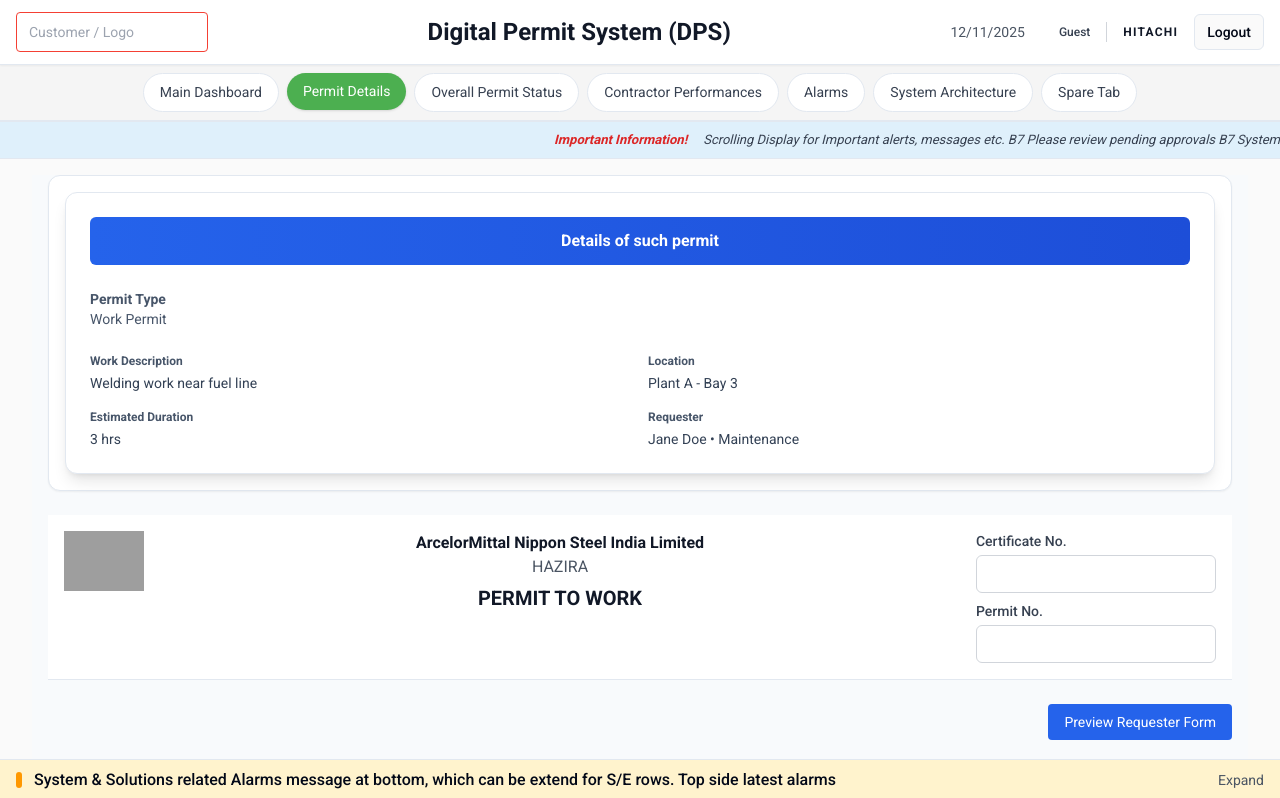
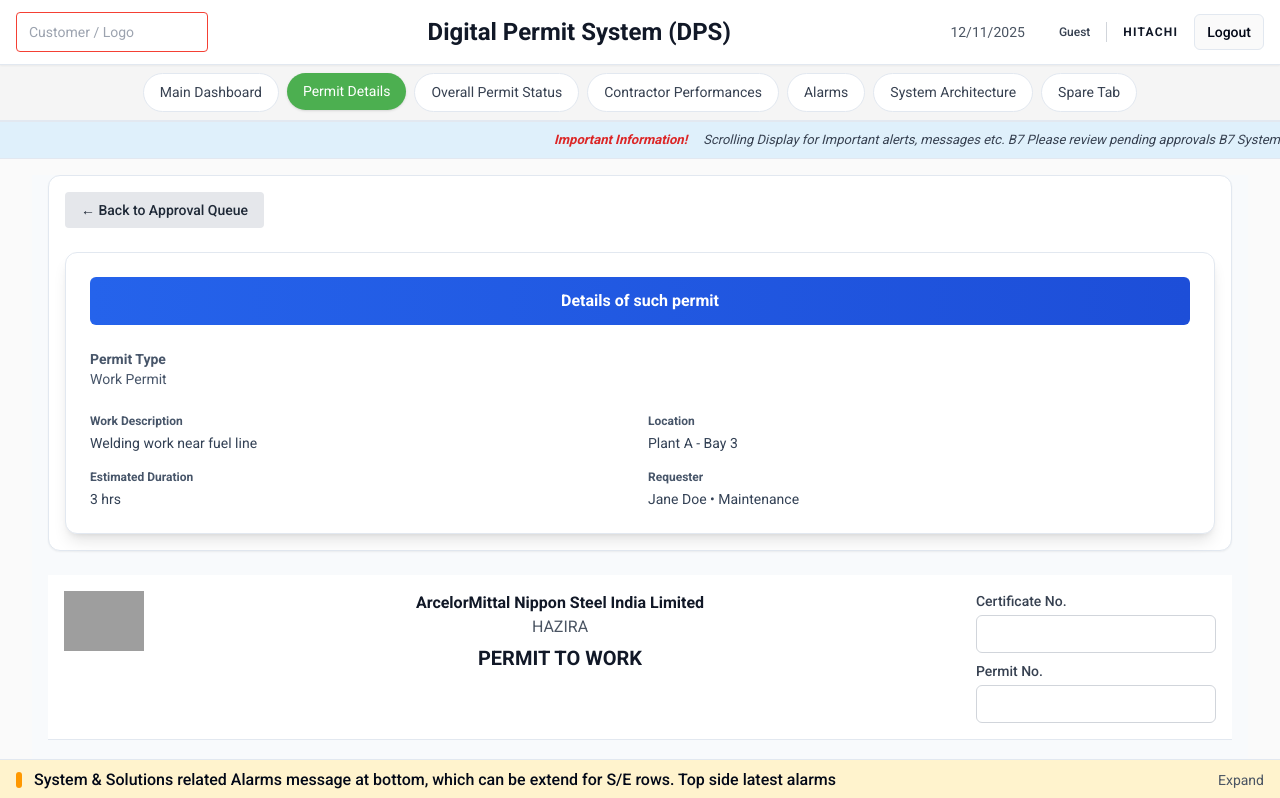
Before and after one commit to Arnav10090/DPS-Project, a React (Vite) app: page /approver-permit-details in a window 1280 px wide. Shown: the top 798 px of the page. Built offline with nearby package versions, Linux system fonts and the light colour scheme; grey boxes are pictures that could not be loaded.

Commit message:
Add back button above Details of such permit section
cgen-7d72d91df89e454d9a3bf0429d42709e

```diff
--- a/client/pages/ApproverPermitDetails.tsx
+++ b/client/pages/ApproverPermitDetails.tsx
@@ -253,6 +253,14 @@ export default function ApproverPermitDetails() {
         {/* Section 1: Permit Overview - Detached */}
         <div className="rounded-xl border bg-white p-4 shadow-sm">
           <div className="space-y-6">
+            {/* Back Button */}
+            <button
+              onClick={() => navigate("/approval-queue")}
+              className="inline-flex items-center gap-2 px-4 py-2 rounded bg-gray-200 text-gray-800 hover:bg-gray-300 transition-colors text-sm font-medium"
+            >
+              ← Back to Approval Queue
+            </button>
+
             <div className="bg-white rounded-xl shadow-lg border border-slate-200 p-6">
               <div className="text-center bg-gradient-to-r from-blue-600 to-blue-700 text-white font-bold py-3 rounded-md">
                 Details of such permit
```
